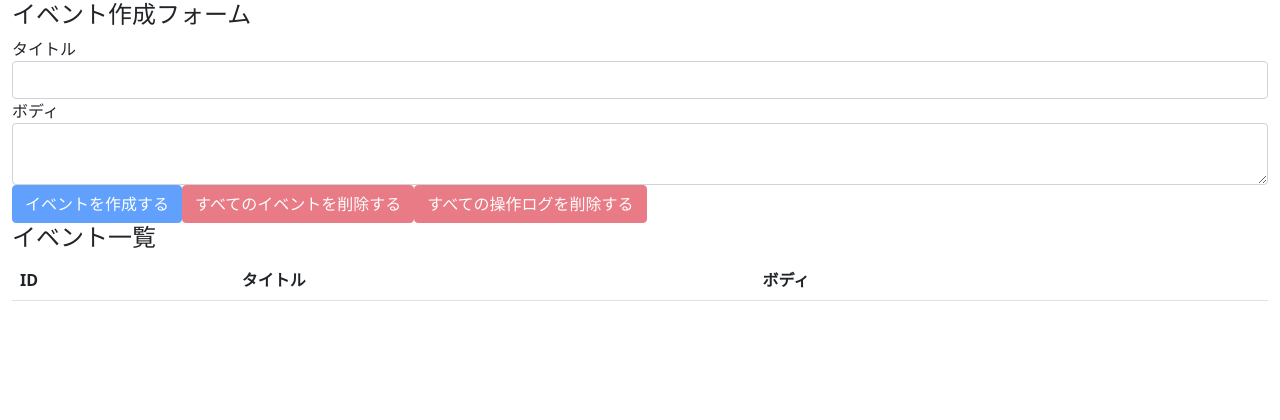
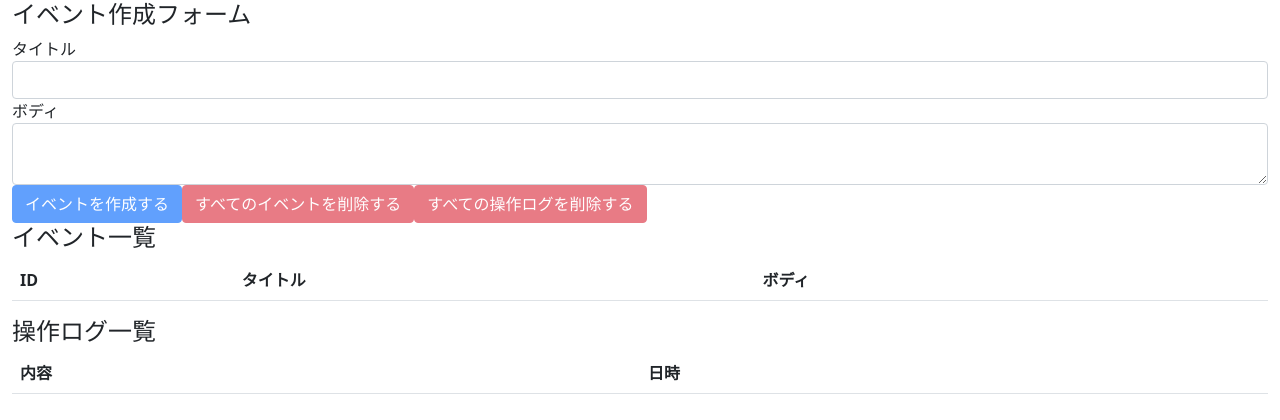
Before and after one commit to Kiyoshi09/react-hooks-101, a React (Create React App) app: page / in a window 1280 px wide. Shown: the top 420 px of the page. Built offline with nearby package versions, Linux system fonts and the light colour scheme.

Commit message:
display all opeartionLogs

```diff
--- a/src/components/App.js
+++ b/src/components/App.js
@@ -3,6 +3,7 @@
 
 import EventForm from "./EventForm";
 import Events from "./Events";
+import OperationLogs from "./OperationLogs";
 import AppContext from "../contexts/AppContext";
 import reducer from "../reducers";
 
@@ -24,6 +25,7 @@
       <div className="container-fluid">
         <EventForm />
         <Events />
+        <OperationLogs />
       </div>
     </AppContext.Provider>
   );
--- /dev/null
+++ b/src/components/OperationLog.js
@@ -0,0 +1,12 @@
+import React from "react";
+
+const OperationLog = ({ operationLog }) => {
+  return (
+    <tr>
+      <td>{operationLog.description}</td>
+      <td>{operationLog.operatedAt}</td>
+    </tr>
+  );
+};
+
+export default OperationLog;
--- /dev/null
+++ b/src/components/OperationLogs.js
@@ -0,0 +1,28 @@
+import React, { useContext } from "react";
+import AppContext from "../contexts/AppContext";
+import OperationLog from "./OperationLog";
+
+const OperationLogs = () => {
+  const { state } = useContext(AppContext);
+
+  return (
+    <>
+      <h4>操作ログ一覧</h4>
+      <table className="table table-hover">
+        <thead>
+          <tr>
+            <th>内容</th>
+            <th>日時</th>
+          </tr>
+        </thead>
+        <tbody>
+          {state.operationLogs.map((operationLog, index) => {
+            return <OperationLog key={index} operationLog={operationLog} />;
+          })}
+        </tbody>
+      </table>
+    </>
+  );
+};
+
+export default OperationLogs;
```
